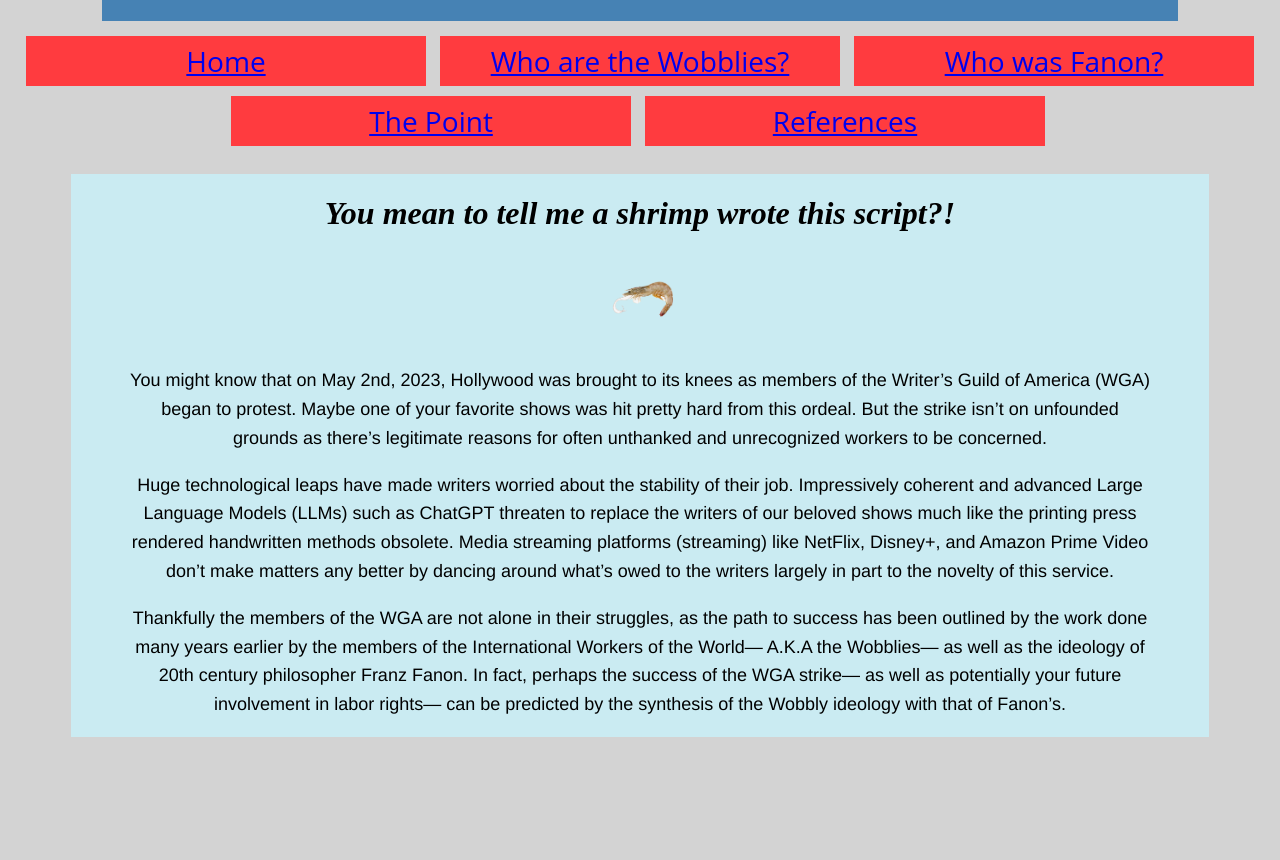
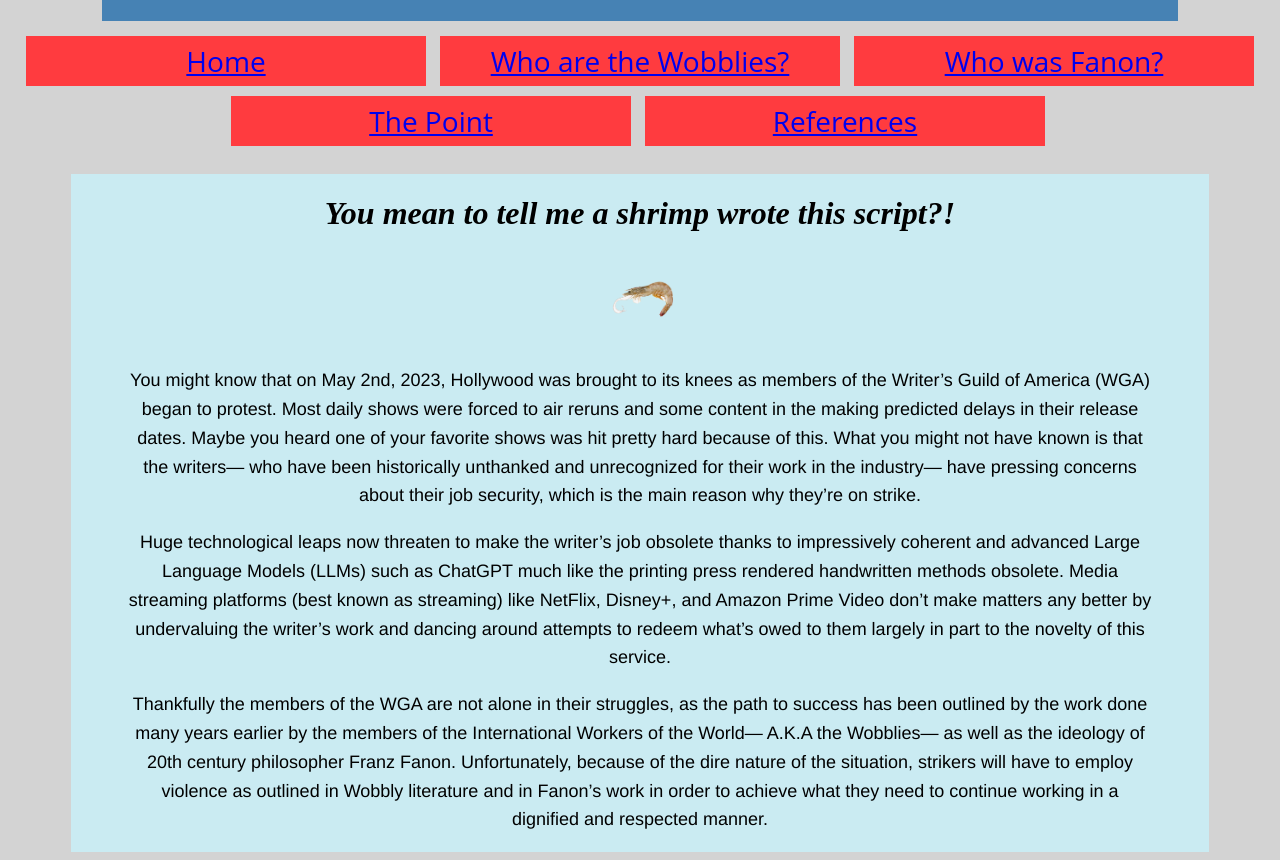
Before and after one commit to eavila6/hc431-final-project, a plain HTML site: page index.html in a window 1280 px wide. Shown: the part 138-998 px from the top of the page. Before the commit the page ends 883 px from the top, so only its background shows below. Drawn offline with Linux system fonts and the light colour scheme.

Commit message:
adding finalized paragraphs

```diff
--- a/index.html
+++ b/index.html
@@ -33,16 +33,20 @@
                         <a href="https://en.wikipedia.org/wiki/Shrimp_and_prawn_as_food" target="_blank"><img src="images/prawn-nbg.png" alt="shreemp"></a>
                     </div>
                     <p>You might know that on May 2nd, 2023, Hollywood was brought to its knees as members of the Writer’s Guild of America (WGA) began to protest.
-                        Maybe one of your favorite shows was hit pretty hard from this ordeal.
-                        But the strike isn’t on unfounded grounds as there’s legitimate reasons for often unthanked and unrecognized workers to be concerned.
+                        Most daily shows were forced to air reruns and some content in the making predicted delays in their release dates.
+                        Maybe you heard one of your favorite shows was hit pretty hard because of this.
+                        What you might not have known is that the writers—
+                        who have been historically unthanked and unrecognized for their work in the industry—
+                        have pressing concerns about their job security, which is the main reason why they’re on strike.
                     </p>
-                    <p>Huge technological leaps have made writers worried about the stability of their job.
-                        Impressively coherent and advanced Large Language Models (LLMs) such as ChatGPT threaten to replace the writers of our beloved shows much like the printing press rendered handwritten methods obsolete.
-                        Media streaming platforms (streaming) like NetFlix, Disney+, and Amazon Prime Video don’t make matters any better by dancing around what’s owed to the writers largely in part to the novelty of this service.
+                    <p>Huge technological leaps now threaten to make the writer’s job obsolete thanks to impressively coherent and advanced Large Language Models (LLMs) such as ChatGPT much like the printing press rendered handwritten methods obsolete.
+                        Media streaming platforms (best known as streaming) like NetFlix, Disney+, and Amazon Prime Video don’t make matters any better by undervaluing the writer’s work and  dancing around attempts to redeem what’s owed to them largely in part to the novelty of this service.
                     </p>
                     <p>
-                        Thankfully the members of the WGA are not alone in their struggles, as the path to success has been outlined by the work done many years earlier by the members of the International Workers of the World— A.K.A the Wobblies— as well as the ideology of 20th century philosopher Franz Fanon.
-                        In fact, perhaps the success of the WGA strike— as well as potentially your future involvement in labor rights— can be predicted by the synthesis of the Wobbly ideology with that of Fanon’s.
+                        Thankfully the members of the WGA are not alone in their struggles, as the path to success has been outlined by the work done many years earlier by the members of the International Workers of the World—
+                        A.K.A the Wobblies—
+                        as well as the ideology of 20th century philosopher Franz Fanon.
+                        Unfortunately, because of the dire nature of the situation, strikers will have to employ violence as outlined in Wobbly literature and in Fanon’s work in order to achieve what they need to continue working in a dignified and respected manner.
                     </p>
                 </div>
             </div>
```
